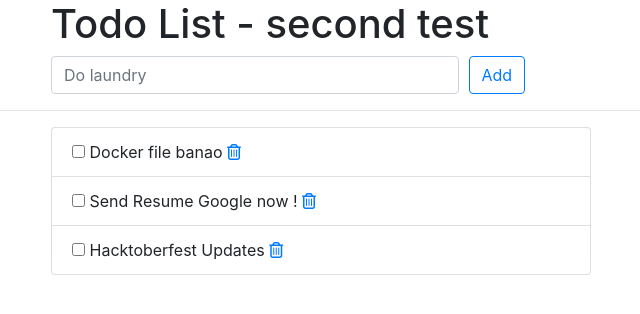
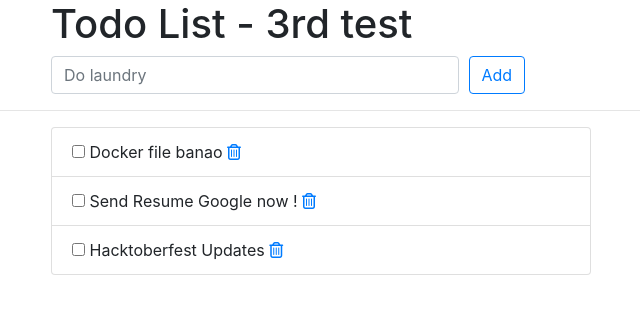
Before and after one commit to AdityaPisyst/jenkins, a Django app: page /todos/ in a window 1280 px wide. Shown: the top 314 px of the page, without its empty margins (224-864 px from the left). Run offline with Django 3.2, Linux system fonts and the light colour scheme; data comes from the database, SQL or seed files in the repository; some libraries are stand-ins or nearby versions.

Commit message:
Update index.html

```diff
--- a/todos/templates/todos/index.html
+++ b/todos/templates/todos/index.html
@@ -12,7 +12,7 @@
     <div class="offset-md-2 col-lg-9">
       <div class="page-header">
         <h1>
-          Todo List - second test
+          Todo List - 3rd test
         </h1>
       </div>
     </div>
```
